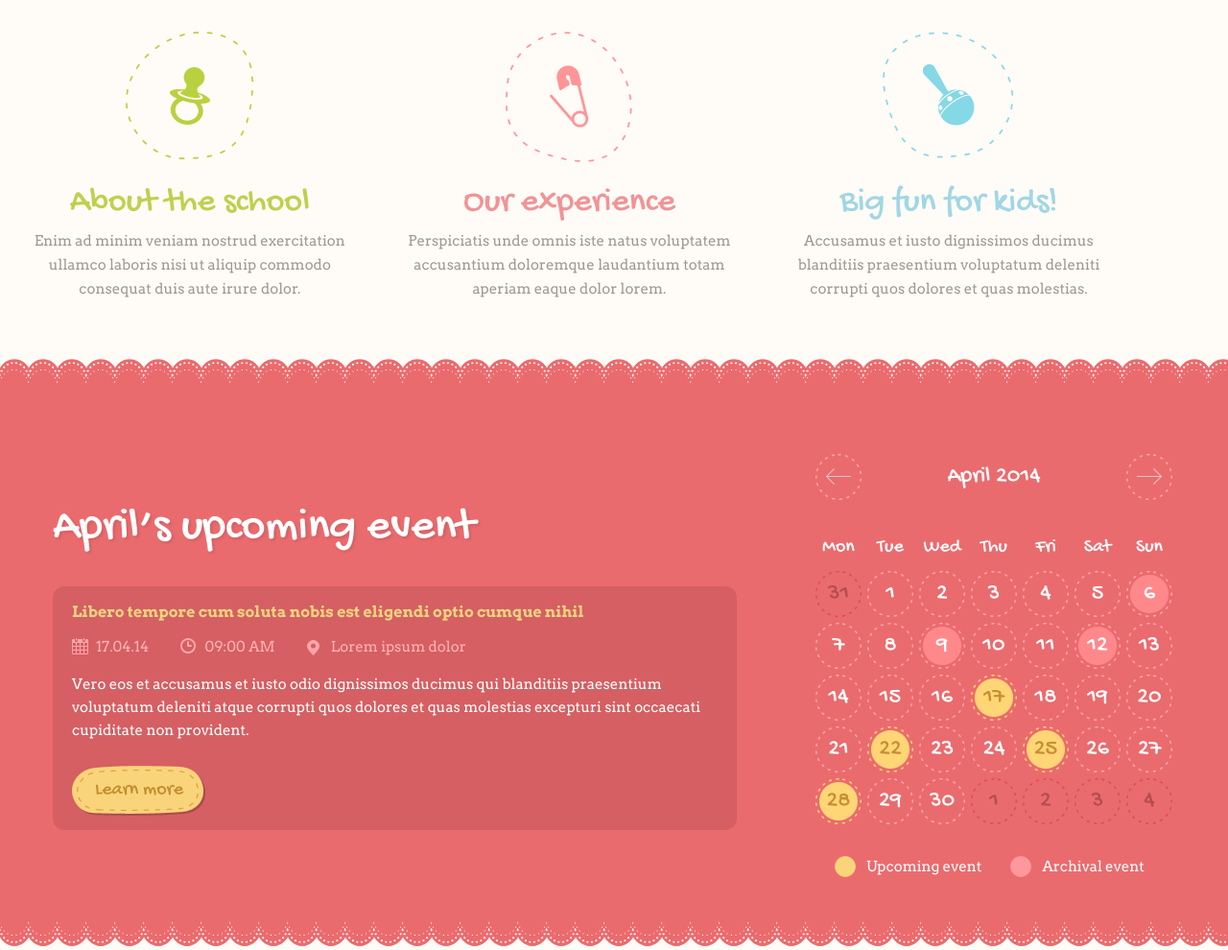
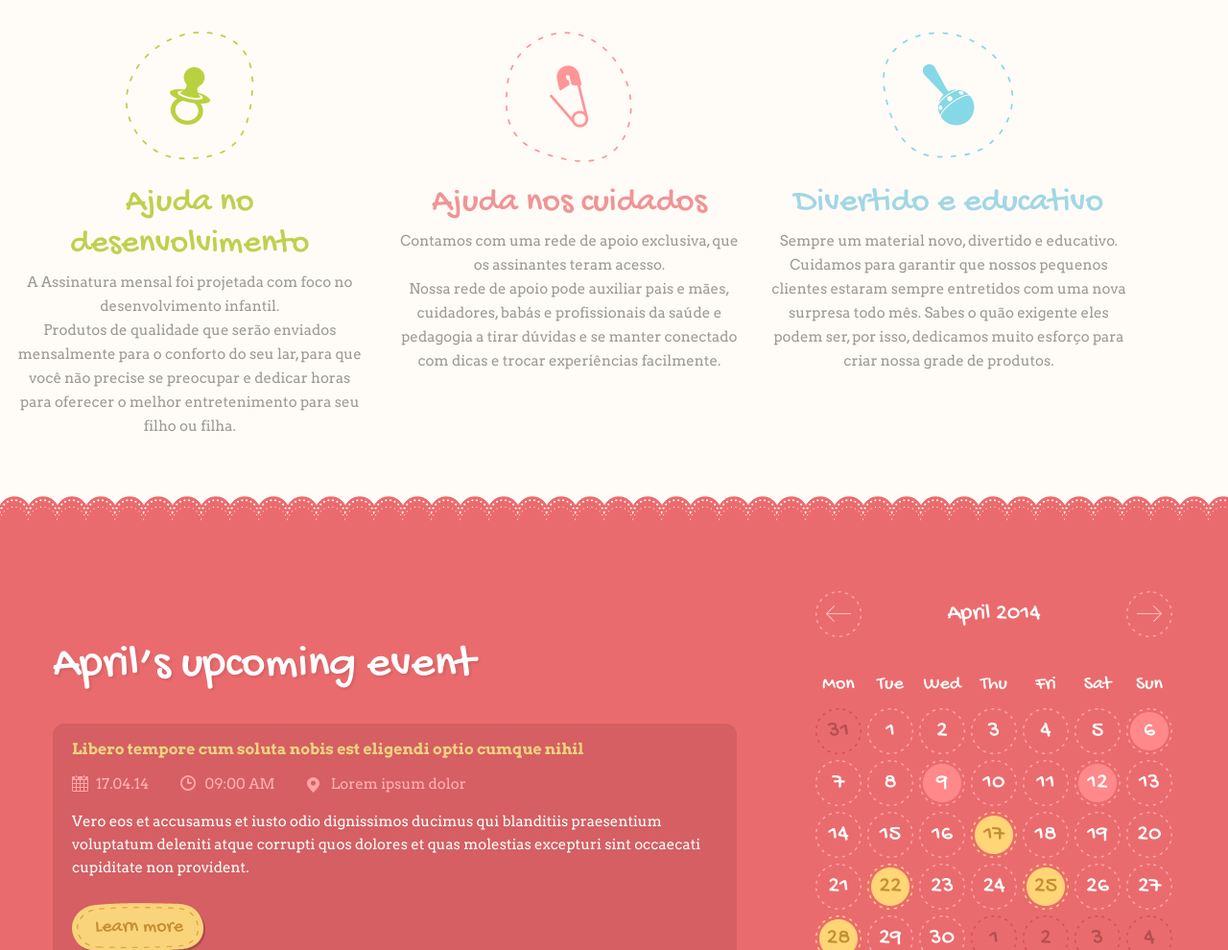
Before and after one commit to alvaropaco/meu-clubinho-ponto-com, a plain HTML site: page index.html in a window 1280 px wide. Shown: the part 1303-2293 px from the top of the page at 96% size. Drawn offline with nearby package versions, Linux system fonts and the light colour scheme.

Commit message:
Cards of info

```diff
--- a/index.html
+++ b/index.html
@@ -75,24 +75,27 @@
 					<div class="box">
 						<a href="#">
 							<div class="box-info about">
-								<h2>About the school</h2>
-								<p>Enim ad minim veniam nostrud exercitation ullamco laboris nisi ut aliquip commodo consequat duis aute irure dolor.</p>
+								<h2>Ajuda no desenvolvimento</h2>
+								<p>A Assinatura mensal foi projetada com foco no desenvolvimento infantil.</p>
+								<p>Produtos de qualidade que serão enviados mensalmente para o conforto do seu lar, para que você não precise se preocupar e dedicar horas para oferecer o melhor entretenimento para seu filho ou filha.</p>
 							</div>
 						</a>
 					</div>
 					<div class="box">
 						<a href="#">
 							<div class="box-info experience">
-								<h2>Our experience</h2>
-								<p>Perspiciatis unde omnis iste natus voluptatem accusantium doloremque laudantium totam aperiam eaque dolor lorem.</p>
+								<h2>Ajuda nos cuidados</h2>
+								<p>Contamos com uma rede de apoio exclusiva, que os assinantes teram acesso.</p>
+								<p>Nossa rede de apoio pode auxiliar pais e mães, cuidadores, babás e profissionais da saúde e pedagogia a tirar dúvidas e se manter conectado com dicas e trocar experiências facilmente.</p>
 							</div>
 						</a>
 					</div>
 					<div class="box">
 						<a href="#">
 							<div class="box-info fun">
-								<h2>Big fun for kids!</h2>
-								<p>Accusamus et iusto dignissimos ducimus blanditiis praesentium voluptatum deleniti corrupti quos dolores et quas molestias.</p>
+								<h2>Divertido e educativo</h2>
+								<p>Sempre um material novo, divertido e educativo.</p>
+								<p>Cuidamos para garantir que nossos pequenos clientes estaram sempre entretidos com uma nova surpresa todo mês. Sabes o quão exigente eles podem ser, por isso, dedicamos muito esforço para criar nossa grade de produtos.</p>
 							</div>
 						</a>
 					</div>
```
